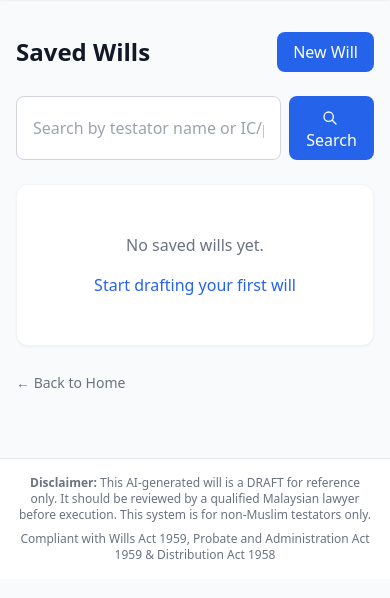
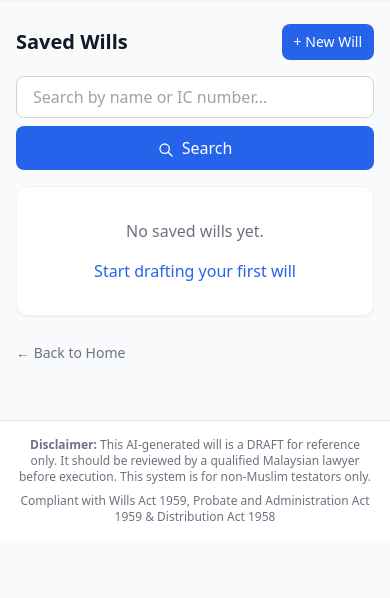
Before and after one commit to uxrm5c3/willcraft-ai, a Flask app: page /wills in a window 390 px wide. Shown: the part 65-663 px from the top of the page. Run offline with Flask 3, Linux system fonts and the light colour scheme; some libraries are stand-ins or nearby versions.

Commit message:
Fix: New Will clears session, mobile camera uses native picker, responsive will list
- Add /wizard/new route that clears session before starting Step 1
- All "New Will" links now use /wizard/new instead of /wizard/step/1
- Mobile camera: detect mobile and use native camera (file input with capture)
  instead of getUserMedia which often fails on iOS Safari
- Will list: add will-list-item class with flex-col for mobile stacking
- Search bar: stack vertically on mobile (flex-col sm:flex-row)
- Client list: responsive layout with proper text truncation
- Step 1 identity modal: larger, touch-friendly upload buttons
- Cache-busting updated to v=20260314c

Co-Authored-By: Claude Opus 4.6 <noreply@anthropic.com>

```diff
--- a/app.py
+++ b/app.py
@@ -1494,6 +1494,13 @@ def reset():
     return redirect(url_for('index'))
 
 
+@app.route('/wizard/new')
+def wizard_new():
+    """Start a brand-new will by clearing the current session."""
+    session.clear()
+    return redirect(url_for('wizard_step_identities'))
+
+
 # ---------------------------------------------------------------------------
 # Run
 # ---------------------------------------------------------------------------
--- a/templates/base.html
+++ b/templates/base.html
@@ -5,7 +5,7 @@
     <meta name="viewport" content="width=device-width, initial-scale=1.0">
     <title>{% block title %}AI Will Writing System{% endblock %}</title>
     <script src="https://cdn.tailwindcss.com"></script>
-    <link rel="stylesheet" href="{{ url_for('static', filename='css/custom.css') }}?v=20260314b">
+    <link rel="stylesheet" href="{{ url_for('static', filename='css/custom.css') }}?v=20260314c">
     <script>
         tailwind.config = {
             theme: {
--- a/templates/index.html
+++ b/templates/index.html
@@ -9,7 +9,7 @@
         <h1 class="text-2xl md:text-3xl lg:text-4xl font-bold text-gray-900 mb-3 sm:mb-4">Draft Your Will with AI Precision</h1>
         <p class="text-base md:text-lg lg:text-xl text-gray-600 mb-6 sm:mb-8">A professional Malaysian will drafting system powered by AI. Simply fill in your details, and receive a professionally drafted will document.</p>
         <div class="flex flex-wrap justify-center gap-4">
-            <a href="/wizard/step/1" class="inline-flex items-center px-8 py-3 bg-primary-600 text-white font-semibold rounded-lg shadow-md hover:bg-primary-700 transition-colors text-lg">
+            <a href="/wizard/new" class="inline-flex items-center px-8 py-3 bg-primary-600 text-white font-semibold rounded-lg shadow-md hover:bg-primary-700 transition-colors text-lg">
                 Start Drafting Your Will
                 <svg class="ml-2 w-5 h-5" fill="none" stroke="currentColor" viewBox="0 0 24 24"><path stroke-linecap="round" stroke-linejoin="round" stroke-width="2" d="M13 7l5 5m0 0l-5 5m5-5H6"/></svg>
             </a>
--- a/templates/will_list.html
+++ b/templates/will_list.html
@@ -3,27 +3,29 @@
 {% block title %}Saved Wills - WillCraft AI{% endblock %}
 
 {% block content %}
-<div class="max-w-4xl mx-auto px-4 py-8">
-    <div class="flex justify-between items-center mb-6">
-        <h1 class="text-2xl font-bold text-gray-900">Saved Wills</h1>
-        <a href="/wizard/step/1" class="px-4 py-2 bg-primary-600 text-white font-medium rounded-lg hover:bg-primary-700 transition-colors">
-            New Will
+<div class="max-w-4xl mx-auto px-4 py-6 sm:py-8">
+    <div class="flex justify-between items-center mb-4 sm:mb-6">
+        <h1 class="text-xl sm:text-2xl font-bold text-gray-900">Saved Wills</h1>
+        <a href="/wizard/new" class="px-3 py-2 sm:px-4 bg-primary-600 text-white text-sm font-medium rounded-lg hover:bg-primary-700 transition-colors">
+            + New Will
         </a>
     </div>
 
     <!-- Search Bar -->
-    <div class="mb-6">
-        <form method="GET" action="/wills" class="flex gap-2">
+    <div class="mb-4 sm:mb-6">
+        <form method="GET" action="/wills" class="flex flex-col sm:flex-row gap-2">
             <input type="text" name="q" value="{{ search_query or '' }}"
-                   placeholder="Search by testator name or IC/passport number..."
+                   placeholder="Search by name or IC number..."
                    class="flex-1 px-4 py-2 border border-gray-300 rounded-lg focus:ring-2 focus:ring-primary-500 focus:border-primary-500">
-            <button type="submit" class="px-4 py-2 bg-primary-600 text-white font-medium rounded-lg hover:bg-primary-700 transition-colors">
-                <svg class="inline w-4 h-4 mr-1" fill="none" stroke="currentColor" viewBox="0 0 24 24"><path stroke-linecap="round" stroke-linejoin="round" stroke-width="2" d="M21 21l-6-6m2-5a7 7 0 11-14 0 7 7 0 0114 0z"/></svg>
-                Search
-            </button>
-            {% if search_query %}
-            <a href="/wills" class="px-4 py-2 text-gray-600 border border-gray-300 rounded-lg hover:bg-gray-50 font-medium">Clear</a>
-            {% endif %}
+            <div class="flex gap-2">
+                <button type="submit" class="flex-1 sm:flex-none px-4 py-2 bg-primary-600 text-white font-medium rounded-lg hover:bg-primary-700 transition-colors">
+                    <svg class="inline w-4 h-4 mr-1" fill="none" stroke="currentColor" viewBox="0 0 24 24"><path stroke-linecap="round" stroke-linejoin="round" stroke-width="2" d="M21 21l-6-6m2-5a7 7 0 11-14 0 7 7 0 0114 0z"/></svg>
+                    Search
+                </button>
+                {% if search_query %}
+                <a href="/wills" class="px-4 py-2 text-gray-600 border border-gray-300 rounded-lg hover:bg-gray-50 font-medium text-center">Clear</a>
+                {% endif %}
+            </div>
         </form>
         {% if search_query %}
         <p class="text-sm text-gray-500 mt-2">Showing results for "<strong>{{ search_query }}</strong>" ({{ saved_wills|length }} found)</p>
@@ -33,21 +35,21 @@
     {% if saved_wills %}
     <div class="bg-white rounded-xl shadow-sm border border-gray-100 divide-y divide-gray-100">
         {% for will in saved_wills %}
-        <div class="flex justify-between items-center p-4 hover:bg-gray-50">
-            <div>
-                <p class="font-medium text-gray-900">{{ will.title }}</p>
-                <p class="text-sm text-gray-500">
+        <div class="will-list-item flex flex-col sm:flex-row sm:justify-between sm:items-center p-4 hover:bg-gray-50 gap-3">
+            <div class="flex-1 min-w-0">
+                <p class="font-medium text-gray-900 truncate">{{ will.title }}</p>
+                <div class="text-sm text-gray-500 mt-0.5">
                     {% if will.client %}
                     <span class="font-medium text-gray-700">{{ will.client.full_name }}</span>
-                    {% if will.client.nric_passport %}<span class="text-gray-400">({{ will.client.nric_passport }})</span>{% endif %}
-                    &middot;
+                    {% if will.client.nric_passport %}<span class="text-gray-400 text-xs">({{ will.client.nric_passport }})</span>{% endif %}
+                    <br class="sm:hidden">
+                    <span class="hidden sm:inline">&middot;</span>
                     {% endif %}
-                    Status: <span class="{% if will.status == 'generated' %}text-green-600{% elif will.status == 'finalized' %}text-blue-600{% else %}text-amber-600{% endif %}">{{ will.status }}</span>
-                    &middot; Created: {{ will.created_at.strftime('%d %b %Y') }}
-                    &middot; Updated: {{ will.updated_at.strftime('%d %b %Y, %I:%M %p') }}
-                </p>
+                    <span class="{% if will.status == 'generated' %}text-green-600{% elif will.status == 'finalized' %}text-blue-600{% else %}text-amber-600{% endif %}">{{ will.status }}</span>
+                    &middot; {{ will.updated_at.strftime('%d %b %Y') }}
+                </div>
             </div>
-            <div class="flex gap-2">
+            <div class="flex gap-2 flex-shrink-0">
                 {% if will.client %}
                 <a href="/clients/{{ will.client_id }}/files" class="px-3 py-1.5 text-gray-600 text-sm hover:bg-gray-100 rounded-lg border border-gray-200" title="View client files">
                     <svg class="inline w-4 h-4 mr-0.5" fill="none" stroke="currentColor" viewBox="0 0 24 24"><path stroke-linecap="round" stroke-linejoin="round" stroke-width="2" d="M3 7v10a2 2 0 002 2h14a2 2 0 002-2V9a2 2 0 00-2-2h-6l-2-2H5a2 2 0 00-2 2z"/></svg>
@@ -63,13 +65,13 @@
         {% endfor %}
     </div>
     {% else %}
-    <div class="bg-white rounded-xl shadow-sm border border-gray-100 p-12 text-center">
+    <div class="bg-white rounded-xl shadow-sm border border-gray-100 p-8 sm:p-12 text-center">
         {% if search_query %}
         <p class="text-gray-500 mb-4">No wills found matching "{{ search_query }}".</p>
         <a href="/wills" class="text-primary-600 hover:underline font-medium">Show all wills</a>
         {% else %}
         <p class="text-gray-500 mb-4">No saved wills yet.</p>
-        <a href="/wizard/step/1" class="text-primary-600 hover:underline font-medium">Start drafting your first will</a>
+        <a href="/wizard/new" class="text-primary-600 hover:underline font-medium">Start drafting your first will</a>
         {% endif %}
     </div>
     {% endif %}
--- a/templates/wizard/layout.html
+++ b/templates/wizard/layout.html
@@ -131,6 +131,6 @@
 <script>
     window._personRegistry = {{ (persons | default([])) | tojson }};
 </script>
-<script src="{{ url_for('static', filename='js/wizard.js') }}?v=20260314b"></script>
+<script src="{{ url_for('static', filename='js/wizard.js') }}?v=20260314c"></script>
 {% block wizard_scripts %}{% endblock %}
 {% endblock %}
```
Also changed, not shown: static/js/wizard.js (+70 -24 lines), templates/clients_list.html (+20 -36 lines), templates/wizard/step1_identities.html (+11 -8 lines).
